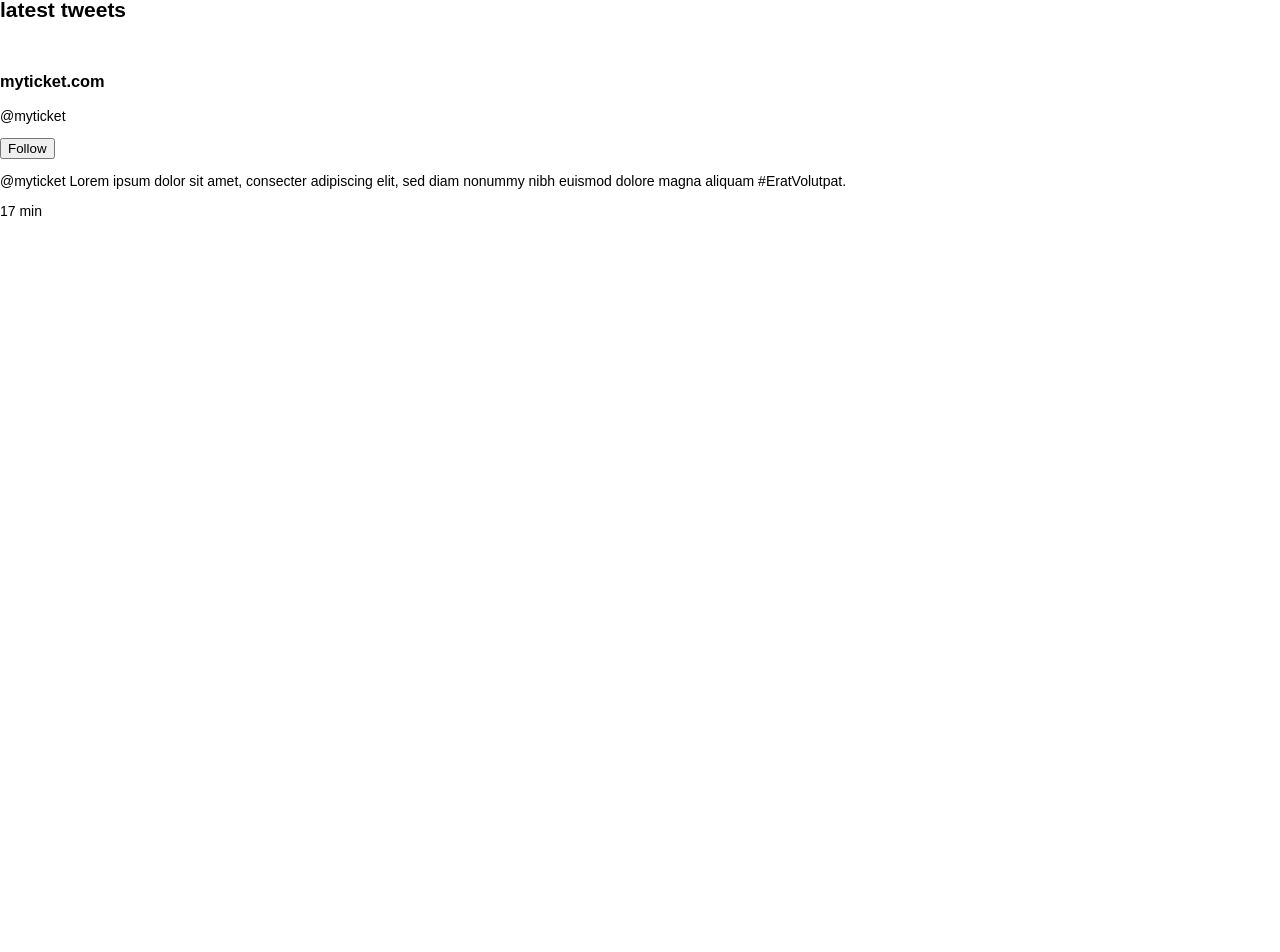
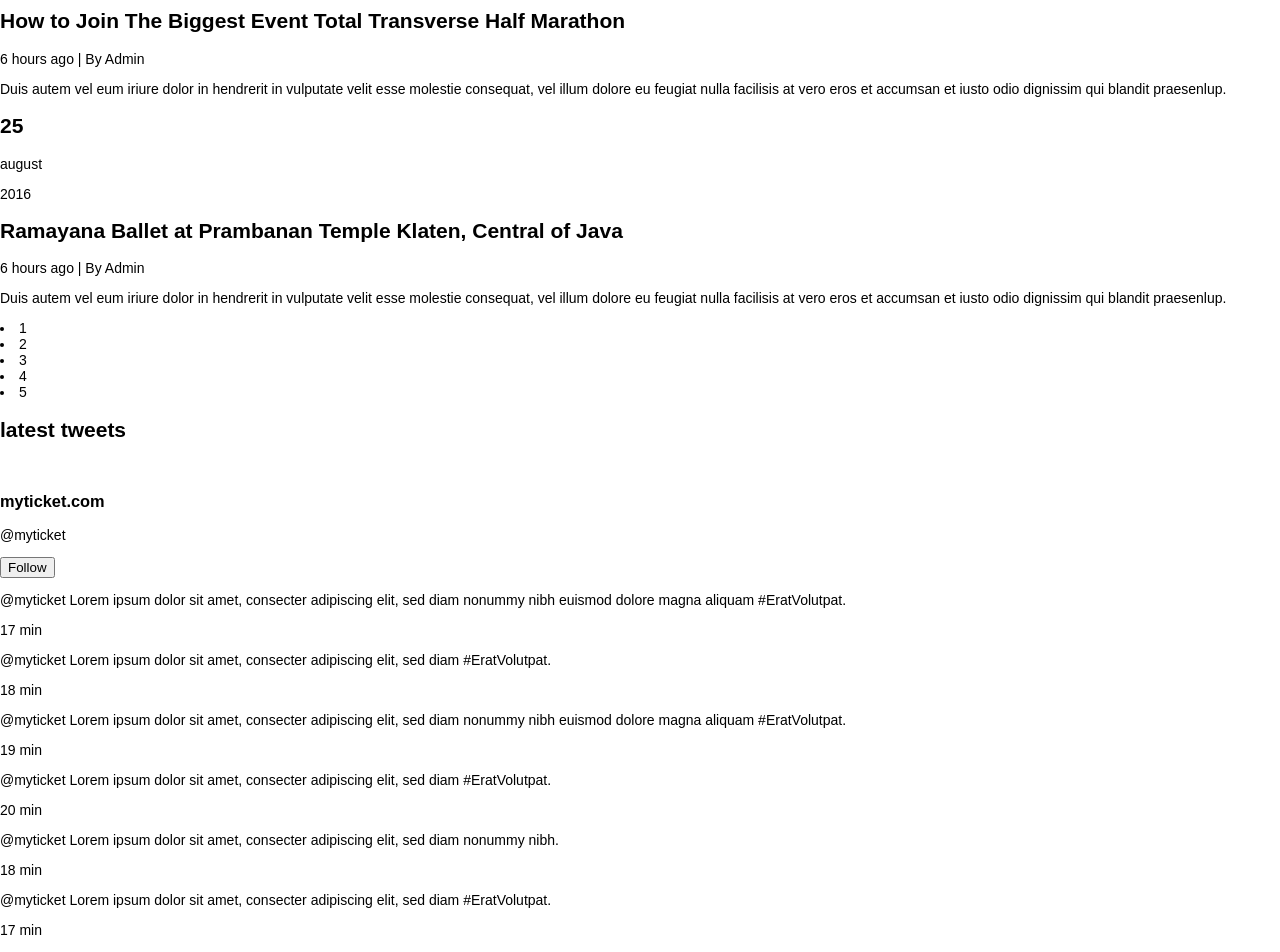
Before and after one commit to Anuruddha00/My-Ticket-UI, a React (Create React App) app: page / in a window 1280 px wide. Shown: the part 2904-3856 px from the top of the page. Before the commit the page ends 3137 px from the top, so only its background shows below. Built offline with nearby package versions, Linux system fonts and the light colour scheme.

Commit message:
complete latest section

```diff
--- a/src/App.js
+++ b/src/App.js
@@ -294,6 +294,33 @@ function App() {
             </div>
             <p className='latestNewsContentDescriptionPara'>Duis autem vel eum iriure dolor in hendrerit in vulputate velit esse molestie consequat, vel illum dolore eu feugiat nulla facilisis at vero eros et accumsan et iusto odio dignissim qui blandit praesenlup.</p>
           </div>
+
+          <div className='latestNewsContentCardCalender'>
+            <h1 className='latestNewsContentCardCalenderDate'>25</h1>
+            <p className='latestNewsContentCardCalenderMonth'>august</p>
+            <p className='latestNewsContentCardCalenderYear'>2016</p>
+          </div>
+          <div className='latestNewsContentDescription'>
+            <h1 className='latestNewsContentDescriptionTitle'>How to Join The Biggest Event Total Transverse Half Marathon</h1>
+            <div className='latestNewsContentDescriptionContent'>
+              <p className='latestNewsContentDescriptionContentTime'>6 hours ago | By <span>Admin</span></p>
+            </div>
+            <p className='latestNewsContentDescriptionPara'>Duis autem vel eum iriure dolor in hendrerit in vulputate velit esse molestie consequat, vel illum dolore eu feugiat nulla facilisis at vero eros et accumsan et iusto odio dignissim qui blandit praesenlup.</p>
+          </div>
+
+          <div className='latestNewsContentCardCalender'>
+            <h1 className='latestNewsContentCardCalenderDate'>25</h1>
+            <p className='latestNewsContentCardCalenderMonth'>august</p>
+            <p className='latestNewsContentCardCalenderYear'>2016</p>
+          </div>
+          <div className='latestNewsContentDescription'>
+            <h1 className='latestNewsContentDescriptionTitle'>Ramayana Ballet at Prambanan Temple Klaten, Central of Java</h1>
+            <div className='latestNewsContentDescriptionContent'>
+              <p className='latestNewsContentDescriptionContentTime'>6 hours ago | By <span>Admin</span></p>
+            </div>
+            <p className='latestNewsContentDescriptionPara'>Duis autem vel eum iriure dolor in hendrerit in vulputate velit esse molestie consequat, vel illum dolore eu feugiat nulla facilisis at vero eros et accumsan et iusto odio dignissim qui blandit praesenlup.</p>
+          </div>
+
           <div className='latestNewsNumbers'>
             <li className='latestNewsNumbersOne'>1</li>
             <li>2</li>
@@ -306,7 +333,7 @@ function App() {
         <div className='latestTweets'>
           <div className='latestTweetsContent'>
             <div className='latestTweetsContentDetails'>
-              <h2 className='latestTweetsContentDetailsTitle'>latest tweets</h2>
+              <h2 className='latestTweetsContentDetails Title'>latest tweets</h2>
             </div>
             <div className='latestTweetsContentAction'>
               <img className='latestTweetsContentActionLogo'/>
@@ -320,6 +347,26 @@ function App() {
               <p className='latestTweetsContentDescriptionPara'>@myticket Lorem ipsum dolor sit amet, consecter adipiscing elit, sed diam nonummy nibh euismod dolore magna aliquam #EratVolutpat.</p>
               <p className='latestTweetsContentDescriptionTime'>17 min</p>
             </div>
+            <div className='latestTweetsContentDescription'>
+              <p className='latestTweetsContentDescriptionPara'>@myticket Lorem ipsum dolor sit amet, consecter adipiscing elit, sed diam #EratVolutpat.</p>
+              <p className='latestTweetsContentDescriptionTime'>18 min</p>
+            </div>
+            <div className='latestTweetsContentDescription'>
+              <p className='latestTweetsContentDescriptionPara'>@myticket Lorem ipsum dolor sit amet, consecter adipiscing elit, sed diam nonummy nibh euismod dolore magna aliquam #EratVolutpat.</p>
+              <p className='latestTweetsContentDescriptionTime'>19 min</p>
+            </div>
+            <div className='latestTweetsContentDescription'>
+              <p className='latestTweetsContentDescriptionPara'>@myticket Lorem ipsum dolor sit amet, consecter adipiscing elit, sed diam #EratVolutpat.</p>
+              <p className='latestTweetsContentDescriptionTime'>20 min</p>
+            </div>
+            <div className='latestTweetsContentDescription'>
+              <p className='latestTweetsContentDescriptionPara'>@myticket Lorem ipsum dolor sit amet, consecter adipiscing elit, sed diam nonummy nibh.</p>
+              <p className='latestTweetsContentDescriptionTime'>18 min</p>
+            </div>
+            <div className='latestTweetsContentDescription'>
+              <p className='latestTweetsContentDescriptionPara'>@myticket Lorem ipsum dolor sit amet, consecter adipiscing elit, sed diam #EratVolutpat.</p>
+              <p className='latestTweetsContentDescriptionTime'>17 min</p>
+            </div>
           </div>
         </div>
       </section>
--- a/src/styles.scss
+++ b/src/styles.scss
@@ -702,4 +702,10 @@ body{
         }
 
     }
+    .latest{
+
+        &News{
+
+        }
+    }
 }
```
